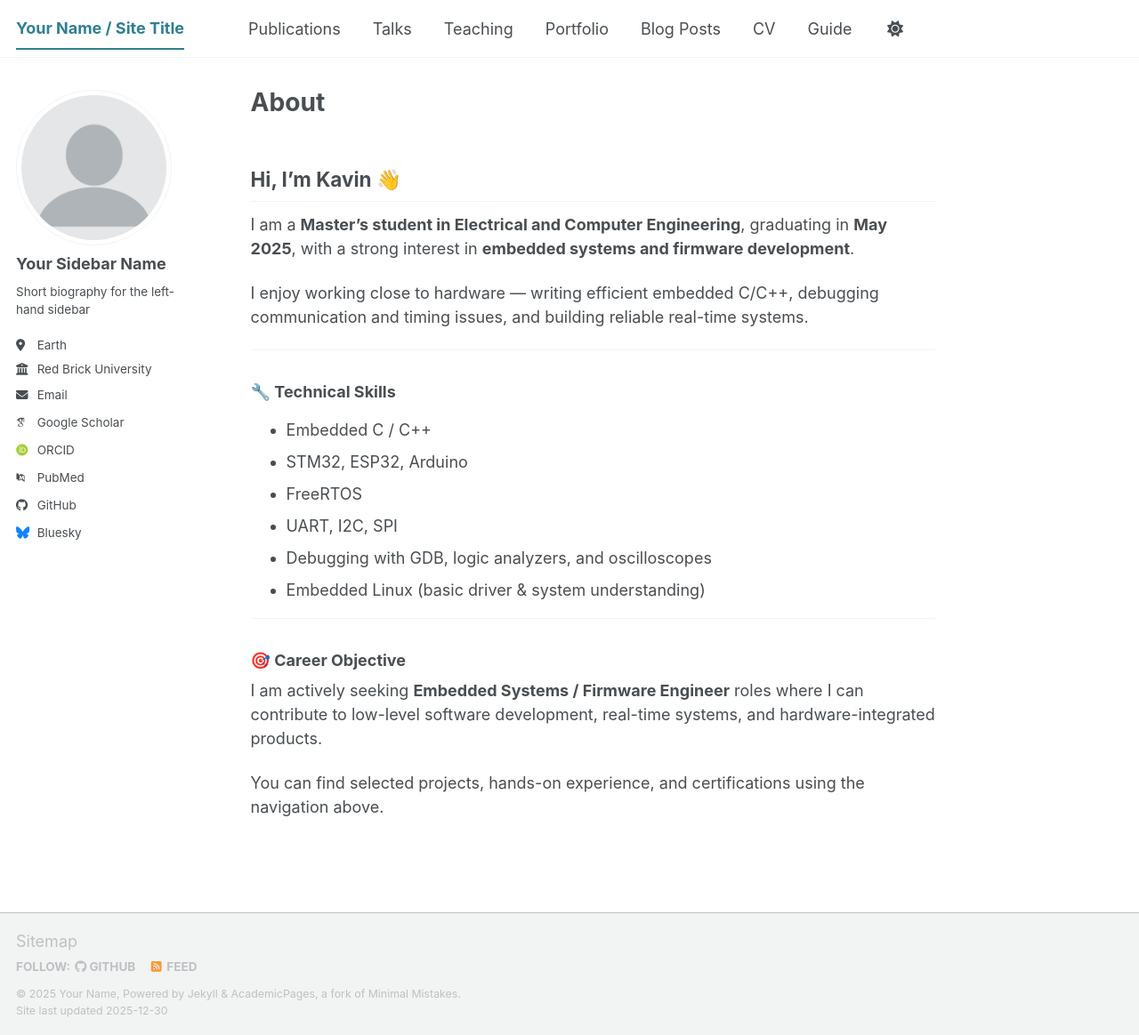
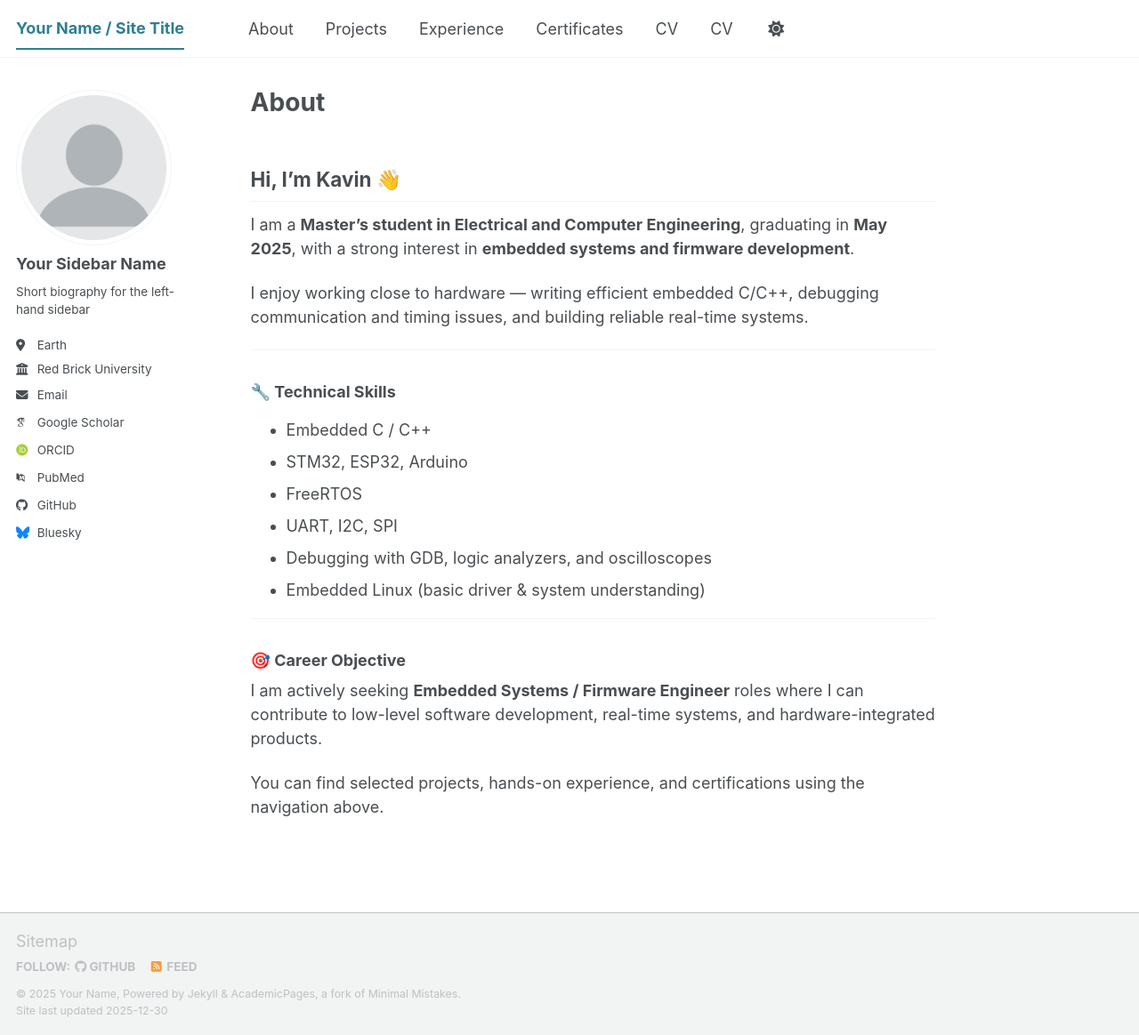
Before and after one commit to Kavin1772/kavin1772.github.io, a Jekyll site: the page built from _pages/about.md, in a window 1280 px wide and 1164 px high. Shown: the whole window at 89% size. Built offline with Jekyll 4.4.1, drawn with Linux system fonts in a browser that asks for light colours; some web fonts are replaced; a script bundle is joined from its source files by our own code; library files that are not in the unit come from our copies.

Commit message:
Update navigation.yml

```diff
--- a/_data/navigation.yml
+++ b/_data/navigation.yml
@@ -8,26 +8,20 @@
 #      Markdown formatted page while the second is generated using JSON.
 
 main:
-  - title: "Publications"
-    url: /publications/
+  - title: "About"
+    url: /
 
-  - title: "Talks"
-    url: /talks/
+  - title: "Projects"
+    url: /Projects/
 
-  - title: "Teaching"
-    url: /teaching/
+  - title: "Experience"
+    url: /experience/
 
-  - title: "Portfolio"
-    url: /portfolio/
-
-  - title: "Blog Posts"
-    url: /year-archive/
+  - title: "Certificates"
+    url: /certificates/
 
   - title: "CV"
     url: /cv/
 
-  # - title: "CV"
-  #   url: /cv-json/
-
-  - title: "Guide"
-    url: /markdown/
+  - title: "CV"
+    url: /cv-json/
```
